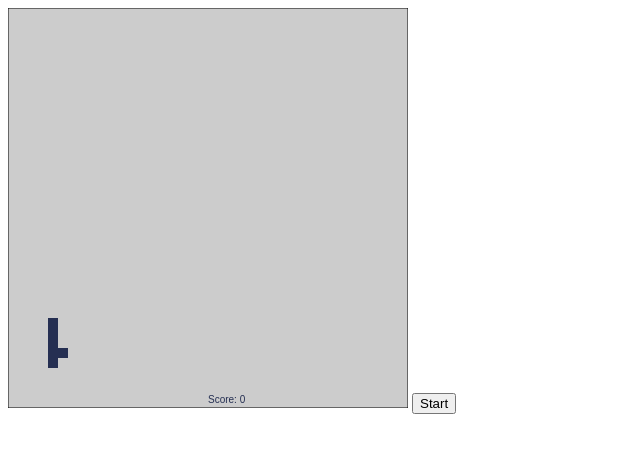
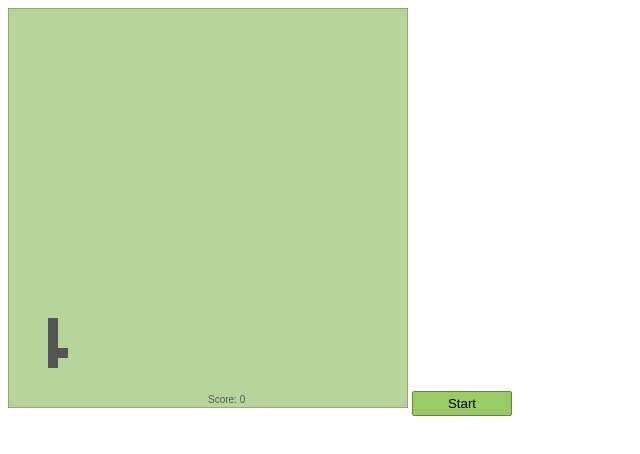
Before and after one commit to dougjuliao/snake-es6, a plain HTML site: page index.html in a window 1280 px wide. Both pictures are taken after a click on the button "Start". Shown: the whole page, without its empty margins (0-640 px from the left). Drawn offline with Linux system fonts and the light colour scheme.

Commit message:
Style button and background colors

```diff
--- a/index.html
+++ b/index.html
@@ -3,6 +3,20 @@
 <head>
 	<meta charset="utf-8">
 	<title>Snake ES6</title>
+	<style type="text/css">
+		#snake_start{
+		    width: 100px;
+		    text-align: center;
+		    background: #9c6;
+		    color: #000;
+		    padding: 4px;
+		    border: 1px solid #6c8237;
+		    border-radius: 2px;
+		}
+		#snake_start:hover{
+			opacity:0.8;
+		}
+	</style>
 </head>
 <body>
 	<canvas id="snake_game" width="400" height="400"></canvas>
--- a/script.js
+++ b/script.js
@@ -78,24 +78,24 @@ let Snake = {
 	drawElements: {
 		snake : (x,y) => {
 			let size = Snake.snakeSize;
-			Snake.ctx.fillStyle = '#252F52';
+			Snake.ctx.fillStyle = '#555';
 			Snake.ctx.fillRect(x*size, y*size, size, size);
 		},
 		food: (x,y) => {
 			let size = Snake.snakeSize;
-	        Snake.ctx.fillStyle = '#252F52';
+	        Snake.ctx.fillStyle = '#555';
 	        Snake.ctx.fillRect(x*size, y*size, size, size);
 		},
 		score: () => {
 			let score = "Score: " + Snake.score;
-	        Snake.ctx.fillStyle = '#252F52';
+	        Snake.ctx.fillStyle = '#555';
 	        Snake.ctx.fillText(score, 200, Snake.height-5);
 		},
 		paint: () => {
 			//background
-		    Snake.ctx.fillStyle = '#ccc';
+		    Snake.ctx.fillStyle = '#b7d49a';
 		    Snake.ctx.fillRect(0, 0, Snake.width, Snake.height);
-		    Snake.ctx.strokeStyle = '#000';
+		    Snake.ctx.strokeStyle = '#6c8237';
 		    Snake.ctx.strokeRect(0, 0, Snake.width, Snake.height);
 
 		    let snakeX = Snake.snakeBody[0].x,
```
